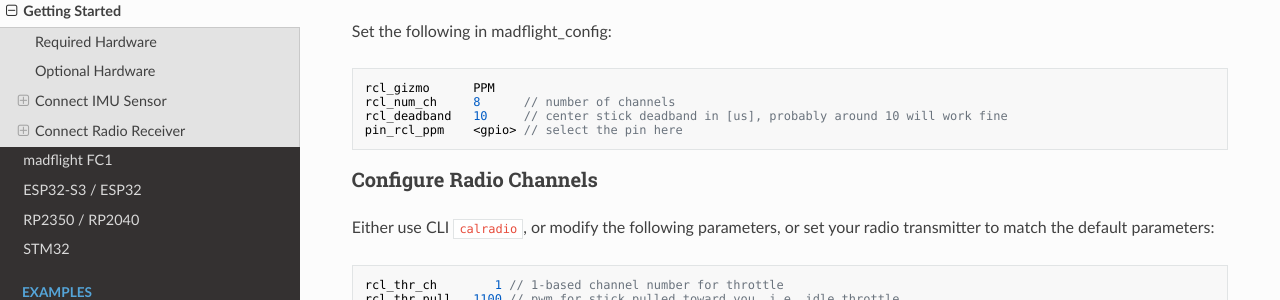
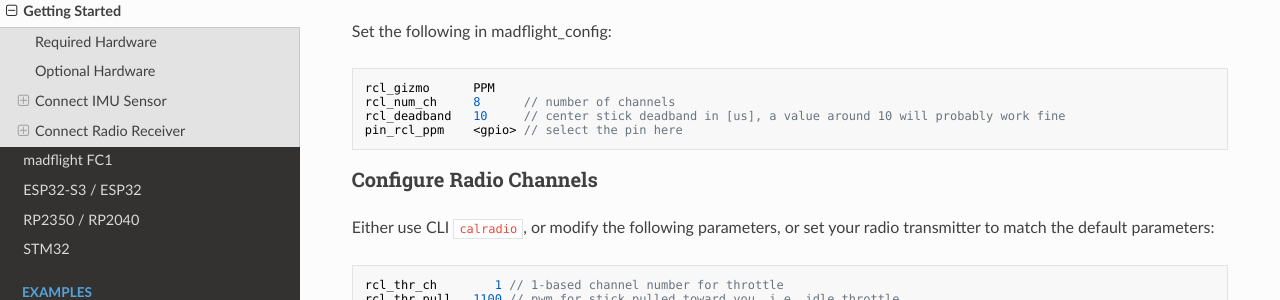
Before and after one commit to qqqlab/madflight-docs, an MkDocs documentation site: the page built from docs/Getting-Started.md, in a window 1280 px wide and 900 px high, scrolled down 3212 px. Shown: the part 151-451 px from the top of the window. Built offline with MkDocs 1.6.1, drawn with Linux system fonts in a browser that asks for light colours; nearby versions of some CDN libraries; some of the changed text lies outside the part shown.

Commit message:
Update Getting-Started.md

````diff
--- a/docs/Getting-Started.md
+++ b/docs/Getting-Started.md
@@ -134,7 +134,7 @@ Set the following in madflight_config:
 ```
 rcl_gizmo      PPM
 rcl_num_ch     8      // number of channels
-rcl_deadband   10     // center stick deadband in [us], probably around 10 will work fine
+rcl_deadband   10     // center stick deadband in [us], a value around 10 will probably work fine
 pin_rcl_ppm    <gpio> // select the pin here
 ```
 
````
Also changed, not shown: other parts of docs/Getting-Started.md (+1 -1 lines).
